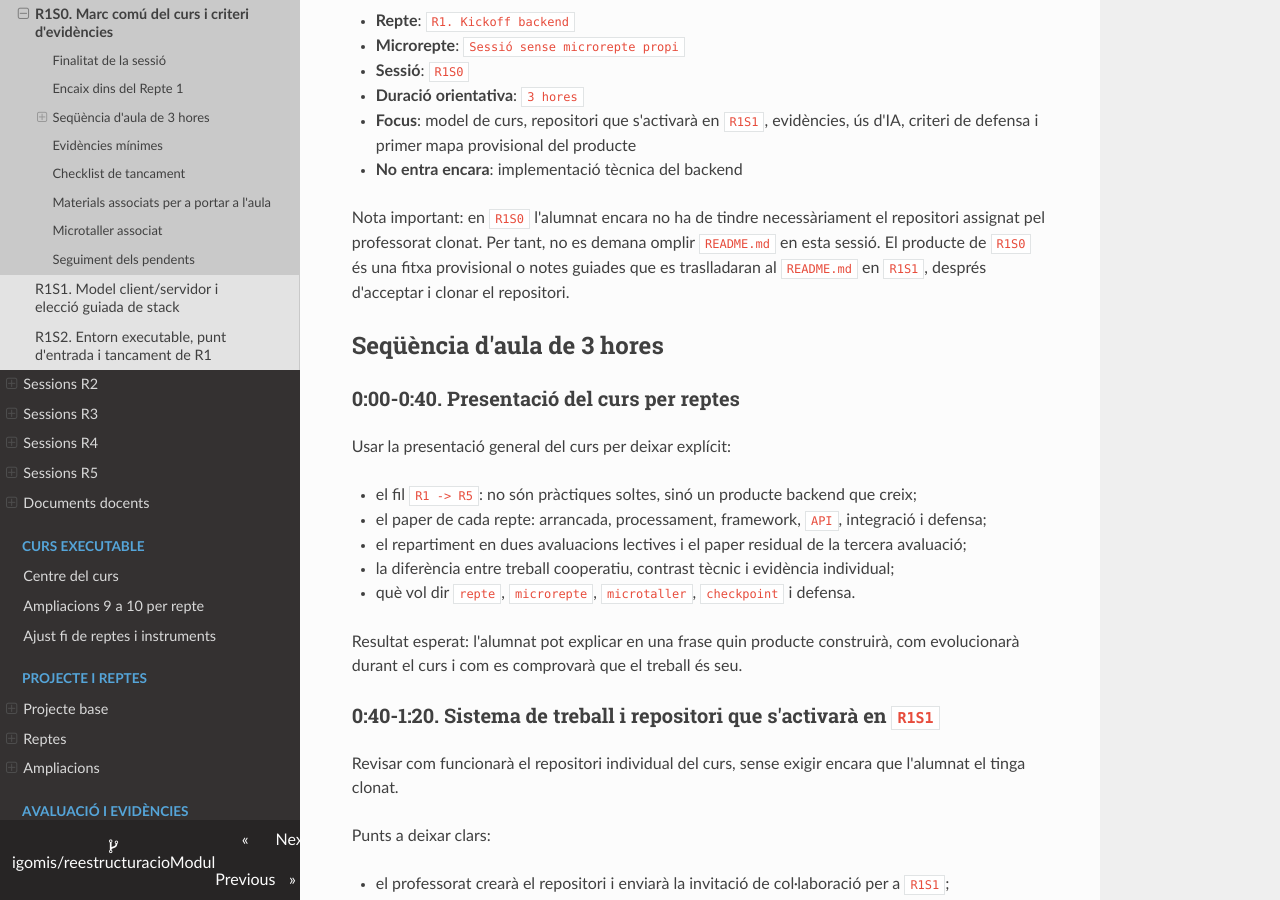
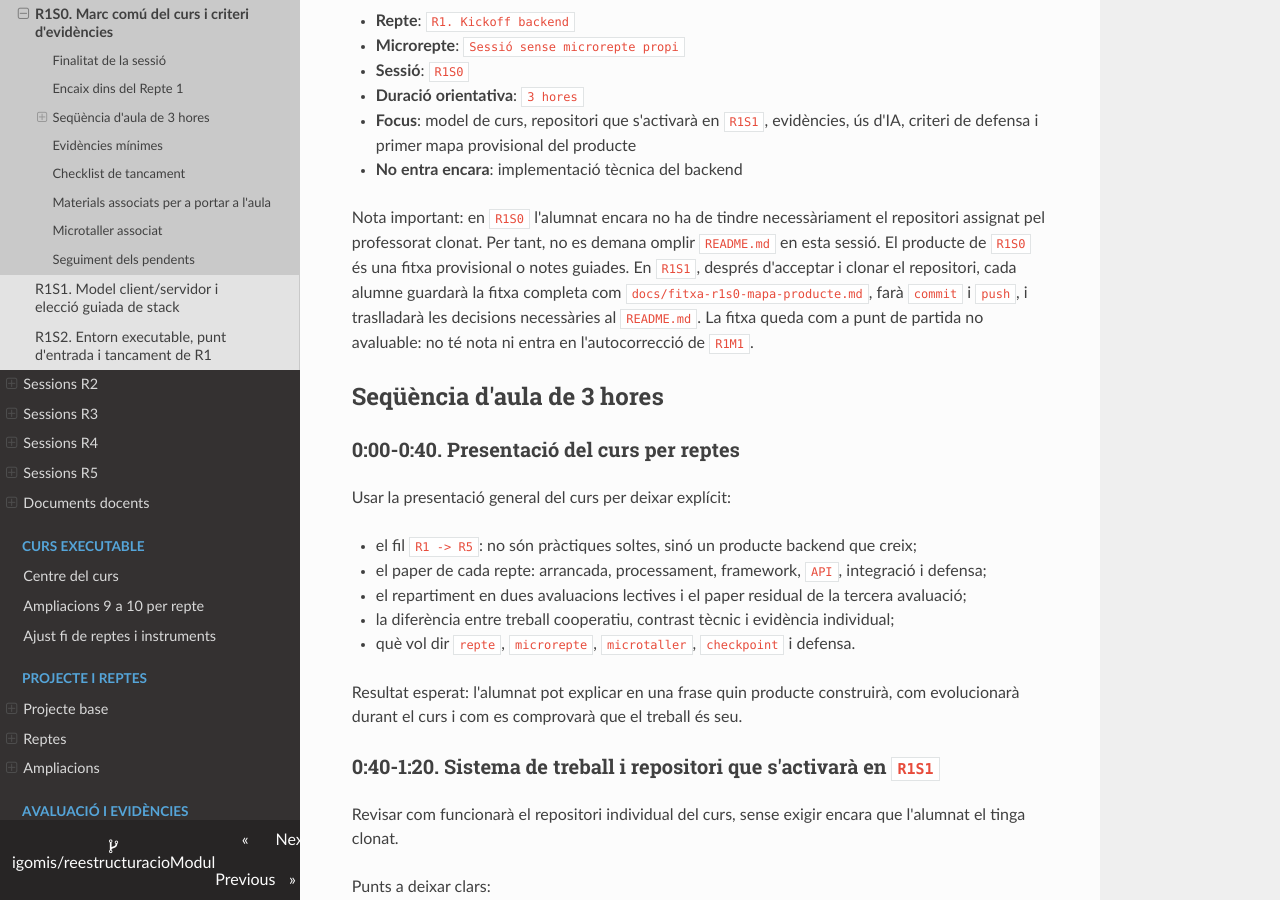
Before and after one commit to igomis/reestructuracioModul, an MkDocs documentation site: the page built from docs/01_programacio_modul/programacio_aula_r1s0_marc_comu_curs_evidencies.md, in a window 1280 px wide and 900 px high, scrolled down 360 px. Built offline with MkDocs 1.6.1, drawn with Linux system fonts in a browser that asks for light colours; nearby versions of some CDN libraries; some of the changed text lies outside the part shown.

Commit message:
Alinea la fitxa R1S0 amb el repositori

```diff
--- a/docs/01_programacio_modul/programacio_aula_r1s0_marc_comu_curs_evidencies.md
+++ b/docs/01_programacio_modul/programacio_aula_r1s0_marc_comu_curs_evidencies.md
@@ -13,7 +13,7 @@ Esta sessió obri el curs abans d'entrar en els microreptes de `R1`. La seua fun
 - **Focus**: model de curs, repositori que s'activarà en `R1S1`, evidències, ús d'IA, criteri de defensa i primer mapa provisional del producte
 - **No entra encara**: implementació tècnica del backend
 
-Nota important: en `R1S0` l'alumnat encara no ha de tindre necessàriament el repositori assignat pel professorat clonat. Per tant, no es demana omplir `README.md` en esta sessió. El producte de `R1S0` és una fitxa provisional o notes guiades que es traslladaran al `README.md` en `R1S1`, després d'acceptar i clonar el repositori.
+Nota important: en `R1S0` l'alumnat encara no ha de tindre necessàriament el repositori assignat pel professorat clonat. Per tant, no es demana omplir `README.md` en esta sessió. El producte de `R1S0` és una fitxa provisional o notes guiades. En `R1S1`, després d'acceptar i clonar el repositori, cada alumne guardarà la fitxa completa com `docs/fitxa-r1s0-mapa-producte.md`, farà `commit` i `push`, i traslladarà les decisions necessàries al `README.md`. La fitxa queda com a punt de partida no avaluable: no té nota ni entra en l'autocorrecció de `R1M1`.
 
 ## Seqüència d'aula de 3 hores
 
@@ -95,7 +95,7 @@ Preguntes de comprovació:
 | Evidència | Mínim acceptable |
 |---|---|
 | Preparació de repositori | l'alumnat entén que acceptarà la invitació de col·laboració i clonarà el repositori en `R1S1` |
-| Fitxa provisional | conté el primer mapa del producte i es podrà traslladar al `README.md` en `R1S1` |
+| Fitxa provisional | conté el primer mapa del producte; en `R1S1` es guardarà completa com `docs/fitxa-r1s0-mapa-producte.md` i les decisions necessàries es traslladaran al `README.md` |
 | AI log | plantilla preparada o criteri clar sobre quan registrar ajuda d'IA |
 | Primer mapa del producte | producte, usuari, necessitat, primera acció, dades i risc inicial |
 | Checkpoint inicial | alumne capaç d'explicar producte, primera acció i pròxim pas cap a `R1S1` |
@@ -104,6 +104,7 @@ Preguntes de comprovació:
 
 - [ ] L'alumnat sap que el repositori individual es crearà i clonarà en `R1S1`.
 - [ ] Fitxa provisional amb primer mapa del producte.
+- [ ] L'alumnat sap que en `R1S1` pujarà la fitxa completa com `docs/fitxa-r1s0-mapa-producte.md` amb `commit` i `push`.
 - [ ] Criteri d'evidències entés.
 - [ ] Ús d'IA explicat.
 - [ ] Domini inicial registrat amb primera acció real.
```
